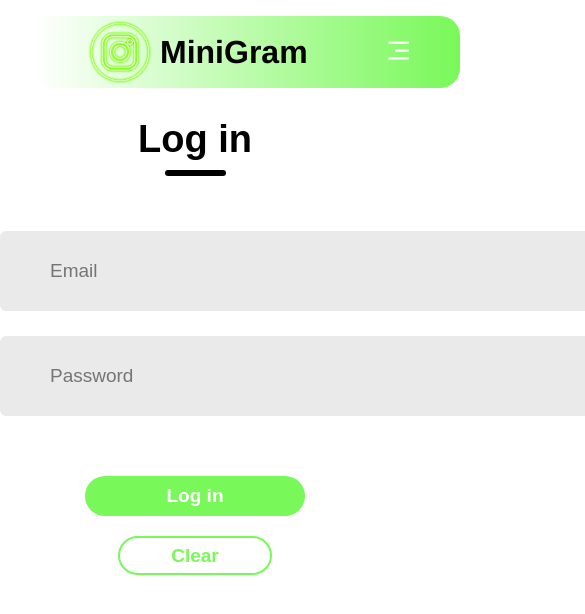
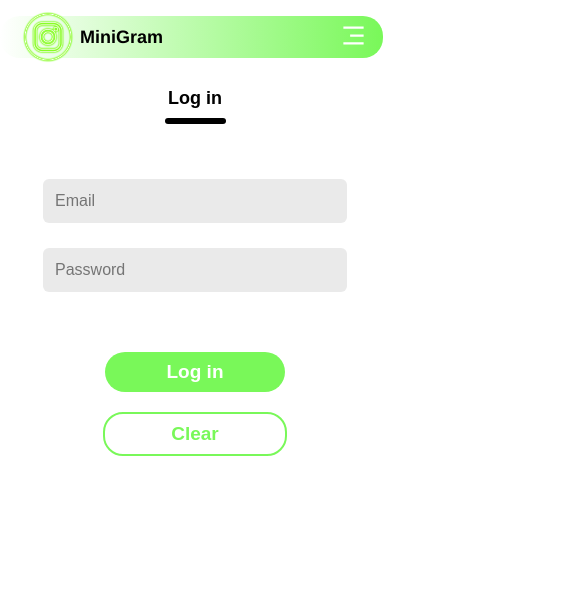
Before and after one commit to Prankishor/MiniGram, a React (Create React App) app: page /login in a window 390 px wide. Shown: the top 614 px of the page, 585 px wide, since content can reach past the window. Built offline with nearby package versions, Linux system fonts and the light colour scheme.

Commit message:
added responsive ui

```diff
--- a/src/App.css
+++ b/src/App.css
@@ -449,3 +449,161 @@ img {
 .subhead {
     font-size: large;
 }
+
+
+@media screen and (max-width: 800px) {
+    .navbar_menu {
+        display: block;
+    }
+
+    .navbar_links {
+        display: none;
+    }
+
+    .navbar {
+        width: 90%;
+        height: 10px;
+        margin: 1rem 0px;
+        padding: 1rem 1rem;
+    }
+
+    .navbar_menu_container_links {
+        display: flex;
+        flex-direction: column;
+        text-align: end;
+        padding: 1rem;
+        position: absolute;
+        right: 10px;
+        top: 70px;
+        margin-top: 1rem;
+        min-width: 100px;
+        min-height: 160px;
+        border-radius: 10px;
+        box-shadow: 0px 0px 5px rgba(0, 0, 0, 0.2);
+        background-color: #79f859;
+    }
+
+    .navbar_menu_container_links p {
+        text-decoration: none;
+        color: black;
+        margin-bottom: 0.3rem;
+    }
+
+    .app_name {
+        font-size: large;
+    }
+
+    .logo {
+        width: 4rem;
+    }
+
+    .home_heading {
+        margin-top: 5rem;
+        font-size: x-large;
+    }
+
+    .subhead {
+        font-size: small;
+    }
+
+    .home_logo {
+        margin-top: 2rem;
+        max-width: 250px;
+        margin-bottom: 3rem;
+    }
+
+    .posts_heading {
+        font-size: x-large;
+        margin-bottom: 2rem;
+    }
+
+    .post_container {
+        font-size: small;
+    }
+
+    .header div {
+        font-size: large
+    }
+
+    .inputs {
+        margin-top: 55px;
+        display: flex;
+        flex-direction: column;
+        gap: 25px;
+    }
+
+    .input {
+        width: 300px;
+        height: 40px;
+        background: #eaeaea;
+        border-radius: 6px;
+        padding: 2px;
+    }
+
+    .submit {
+        width: 180px;
+        height: 40px;
+    }
+
+    .reset {
+        width: 180px;
+        height: 40px;
+        margin-bottom: 1rem;
+    }
+
+    .posts_heading {
+        font-size: medium;
+    }
+
+    .post_card {
+        font-size: small;
+        padding: 1rem;
+        margin: 1rem 0;
+        min-width: 280px;
+        max-width: 280px;
+    }
+
+    img {
+        max-width: 250px;
+    }
+
+    .input_textarea {
+        height: 190px;
+        min-width: 200px;
+        max-width: 300px;
+        padding: 2px;
+    }
+
+    .input input {
+        height: 50px;
+        width: 280px;
+        background: transparent;
+        border: none;
+        outline: none;
+        color: #797979;
+        font-size: 16px;
+    }
+
+    .input select {
+        height: 40px;
+        width: 200px;
+        background: transparent;
+        border: none;
+        outline: none;
+        color: #797979;
+        font-size: 16px;
+    }
+
+
+    .input_textarea textarea {
+        height: 190px;
+        min-width: 300px;
+        background: transparent;
+        border: none;
+        outline: none;
+        color: #797979;
+        font-size: 16px;
+        resize: none;
+
+    }
+}
--- a/src/pages/About.js
+++ b/src/pages/About.js
@@ -12,7 +12,7 @@ function About() {
                 <div>Frontend: React.js</div>
                 <div>Backend: Springboot</div>
                 <div>Databases: MySQL</div>
-                <div>Authentication & Authorization: Spring Security / JSON Web Tokens</div>
+                <div>Authentication & Authorization: <br></br>Spring Security / JSON Web Tokens</div>
                 <div>Contact: prankishortalukdar0@gmail.com</div>
                 <div>Check out other projects from the developer: </div>
                 <br></br>
--- a/src/pages/Home.js
+++ b/src/pages/Home.js
@@ -6,9 +6,9 @@ function Home() {
         <div>
             <ResponsiveAppBar />
             <div className='home_container'>
-                <h1>MiniGram</h1>
+                <h1 className='home_heading'>MiniGram</h1>
                 <span className='subhead'>Your own mini circled social media platform.</span>
-                <img src={minigramlogo} alt='logo' />
+                <img className='home_logo' src={minigramlogo} alt='logo' />
                 <span>MiniGram v1</span>
                 <br></br>
                 <span>Developerd by Prankishore Talukdar</span>
--- a/src/pages/components/ShowPost.js
+++ b/src/pages/components/ShowPost.js
@@ -80,7 +80,7 @@ const ShowPost = () => {
                             <p>{post.content}</p>
                         </div>
                         <div className='post_user'>
-                            <p>Author : <b>{post.user?.name}</b></p>
+                            <p>Posted by : <b>{post.user?.name}</b></p>
                         </div>
                         <div className='post_date'>
                             <p>{printDate(post.addedDate)}</p>
```
Also changed, not shown: src/pages/components/Card.js (deleted, +0 -25 lines).
